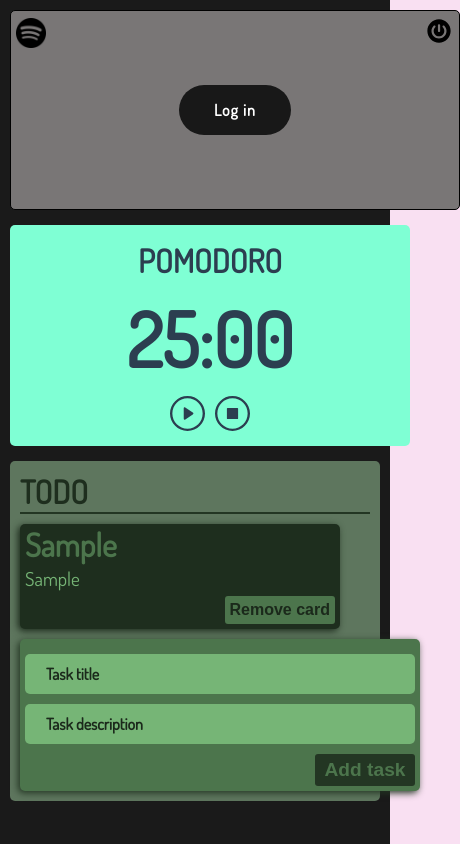
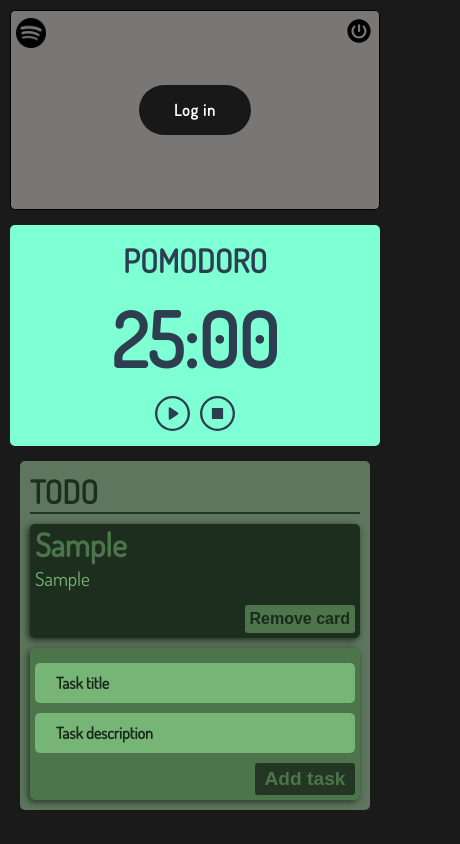
Before and after one commit to JaviVA93/workboard-VUE3, a Vue app: page / in a window 390 px wide. Both pictures are taken after typing "Sample", "Sample" into the empty fields and a click on the button "Add task". Shown: the whole page, 460 px wide, since content can reach past the window. Built offline with nearby package versions, Linux system fonts and the light colour scheme.

Commit message:
some responsive behavior

```diff
--- a/src/App.vue
+++ b/src/App.vue
@@ -32,13 +32,10 @@ import ToDo from "./components/ToDo/ToDo.vue";
 }
 
 body {
-  background-color: #df57bb2e;
+  background-color: #1a1a1a;
 }
 
 #app {
-  position: absolute;
-  top: 0;
-  left: 0;
   min-height: 100vh;
   width: 100%;
   font-family: 'Dosis', sans-serif;
@@ -57,6 +54,6 @@ body {
 }
 
 .content {
-  margin: 10px;
+  padding: 10px;
 }
 </style>
--- a/src/components/Pomodoro.vue
+++ b/src/components/Pomodoro.vue
@@ -220,7 +220,8 @@ onMounted(() => {
 
     background-color: aquamarine;
 
-    width: 25rem;
+    width: 450px;
+    max-width: 100%;
     padding: 15px;
 
     border-radius: 5px;
--- a/src/components/Spotify.vue
+++ b/src/components/Spotify.vue
@@ -294,31 +294,32 @@ onMounted(() => {
     font-family: 'Dosis', sans-serif !important;
     background-color: rgb(121, 118, 118);
     width: 450px;
+    max-width: 100%;
     min-height: 200px;
     position: relative;
     border-radius: 5px;
     color: #000000;
     border: 1px solid #000000;
-    padding: 5px;
+    padding: 5px 5px 13px;
 }
 
-.top {
+.spotify-card .top {
     display: flex;
     align-items: center;
     gap: 5px;
 }
 
-.bottom {
+.spotify-card .bottom {
     display: flex;
     align-items: flex-start;
     margin-top: auto;
 }
 
-.spotify-logo {
+.spotify-card .spotify-logo {
     width: 30px;
 }
 
-.spotify-login-btn {
+.spotify-card .spotify-login-btn {
     all: unset;
 
     position: absolute;
@@ -335,37 +336,38 @@ onMounted(() => {
     border-radius: 50px;
 }
 
-.spotify-login-btn:hover {
+.spotify-card .spotify-login-btn:hover {
     background-color: #3d3d3d;
 }
 
-.spotify-login-btn:focus {
+.spotify-card .spotify-login-btn:focus {
     outline: #000000 solid 1px;
     outline-offset: 1px;
 }
 
-.spotify-logout-btn {
+.spotify-card .spotify-logout-btn {
     all: unset;
     margin-left: auto;
     width: 30px;
 }
 
-.spotify-logout-btn:focus svg {
+.spotify-card .spotify-logout-btn:focus svg {
     fill: #3d3d3d;
 }
 
-.player {
+.spotify-card .player {
     display: flex;
     align-items: center;
     gap: 40px;
-    width: fit-content;
+    width: 100%;
 
     position: relative;
-    left: 50%;
-    transform: translateX(-50%);
+    align-self: center;
+
+    padding: 0 20px;
 }
 
-.player_left {
+.spotify-card .player_left {
     display: flex;
     align-items: center;
     flex-direction: column;
@@ -373,39 +375,42 @@ onMounted(() => {
     width: 50%;
 }
 
-.player-artist-name {
+.spotify-card .player-artist-name {
     font-size: 14px;
     font-weight: 700;
 }
 
-.player-img-wrapper {
+.spotify-card .player-img-wrapper {
     width: 150px;
+    max-width: 100%;
     height: 150px;
     position: relative;
 }
 
-.player-track-img {
+.spotify-card .player-track-img {
     position: absolute;
     top: 0;
     left: 0;
-    width: 150px;
-    height: 150px;
+    width: 100%;
+    height: auto;
+    max-height: 100%;
+    object-fit: cover;
     box-shadow: #000000 0px 0px 5px;
     border-radius: 10px;
 }
 
-.player-buttons {
+.spotify-card .player-buttons {
     display: flex;
     flex-direction: row;
     gap: 10px;
 }
 
-.player-buttons button {
+.spotify-card .player-buttons button {
     background-color: unset;
     border: 0;
 }
 
-.play-btn {
+.spotify-card .play-btn {
     display: flex;
     align-items: center;
     justify-content: center;
@@ -413,7 +418,27 @@ onMounted(() => {
     background-color: unset;
 }
 
-.play-btn svg {
+.spotify-card .play-btn svg {
     fill: black !important;
 }
+
+@media screen and (max-width: 450px) {
+    .spotify-card .player {
+        width: 100%;
+        gap: 10px;
+        flex-direction: column;
+    }
+
+    .spotify-card .player_left {
+        order: 2;
+    }
+
+    .spotify-card .player-img-wrapper {
+        order: 1;
+    }
+
+    .spotify-card .player_left {
+        width: 100%;
+    }
+}
 </style>
--- a/src/components/ToDo/Issue.vue
+++ b/src/components/ToDo/Issue.vue
@@ -55,7 +55,6 @@ const color_5 = '#1E2E1E';
   flex-direction: column;
   align-items: flex-start;
   gap: 5px;
-  width: 20rem;
   padding: 5px;
   border: 0;
   box-shadow: -2px 2px 7px v-bind(color_3);
@@ -68,11 +67,13 @@ h1 {
   font-size: 2rem;
   line-height: 2rem;
   color: v-bind(color_2);
+  text-align: start;
 }
 
 span {
   color: v-bind(color_1);
   font-size: 1.2rem;
+  margin-bottom: 9px;
 }
 
 button {
@@ -86,6 +87,7 @@ button {
   color: v-bind(color_3);
   background-color: v-bind(color_2);
 
+  margin-top: auto;
   padding: 5px;
   border-radius: 3px;
   border: 0;
--- a/src/components/ToDo/NewIssueForm.vue
+++ b/src/components/ToDo/NewIssueForm.vue
@@ -55,6 +55,7 @@ const color_5 = '#1E2E1E';
   align-items: flex-start;
 
   width: 400px;
+  max-width: 100%;
 
   background-color: v-bind(color_2);
   box-shadow: -2px 2px 7px v-bind(color_4);
--- a/src/components/ToDo/ToDo.vue
+++ b/src/components/ToDo/ToDo.vue
@@ -56,7 +56,7 @@ const color_5 = '#1E2E1E';
     <h1 class="todo-wrapper-title">TODO</h1>
     <div class="horizontal-line"></div>
     <div class="issues-container">
-      <div v-for="card in issues" :key="card.id">
+      <div v-for="card in issues" :key="card.id" style="max-width: 100%;">
         <Issue @remove-card="removeCard" :id="card.id" :title="card.title" :text="card.text" />
       </div>
     </div>
@@ -74,7 +74,8 @@ const color_5 = '#1E2E1E';
   position: relative;
   left: 50%;
   transform: translateX(-50%);
-  width: 100%;
+  width: calc(100% - 20px);
+  max-width: 1000px;
 
   display: flex;
   flex-direction: column;
@@ -95,10 +96,11 @@ const color_5 = '#1E2E1E';
 
 .issues-container {
   display: grid;
-  grid-template-columns: repeat(auto-fit, 20rem);
+  grid-template-columns: repeat(auto-fit, minmax(20rem, 1fr));
   row-gap: 10px;
   column-gap: 10px;
   margin: 10px 0;
+  max-width: 100%;
 }
 
 .issues-container .card {
@@ -108,6 +110,13 @@ const color_5 = '#1E2E1E';
 .issue-form-container {
   position: relative;
   width: fit-content;
+  max-width: 100%;
   align-self: flex-start;
 }
+
+@media screen and (max-width: 450px) {
+  .issues-container {
+    grid-template-columns: 100%;
+  }
+}
 </style>
```
